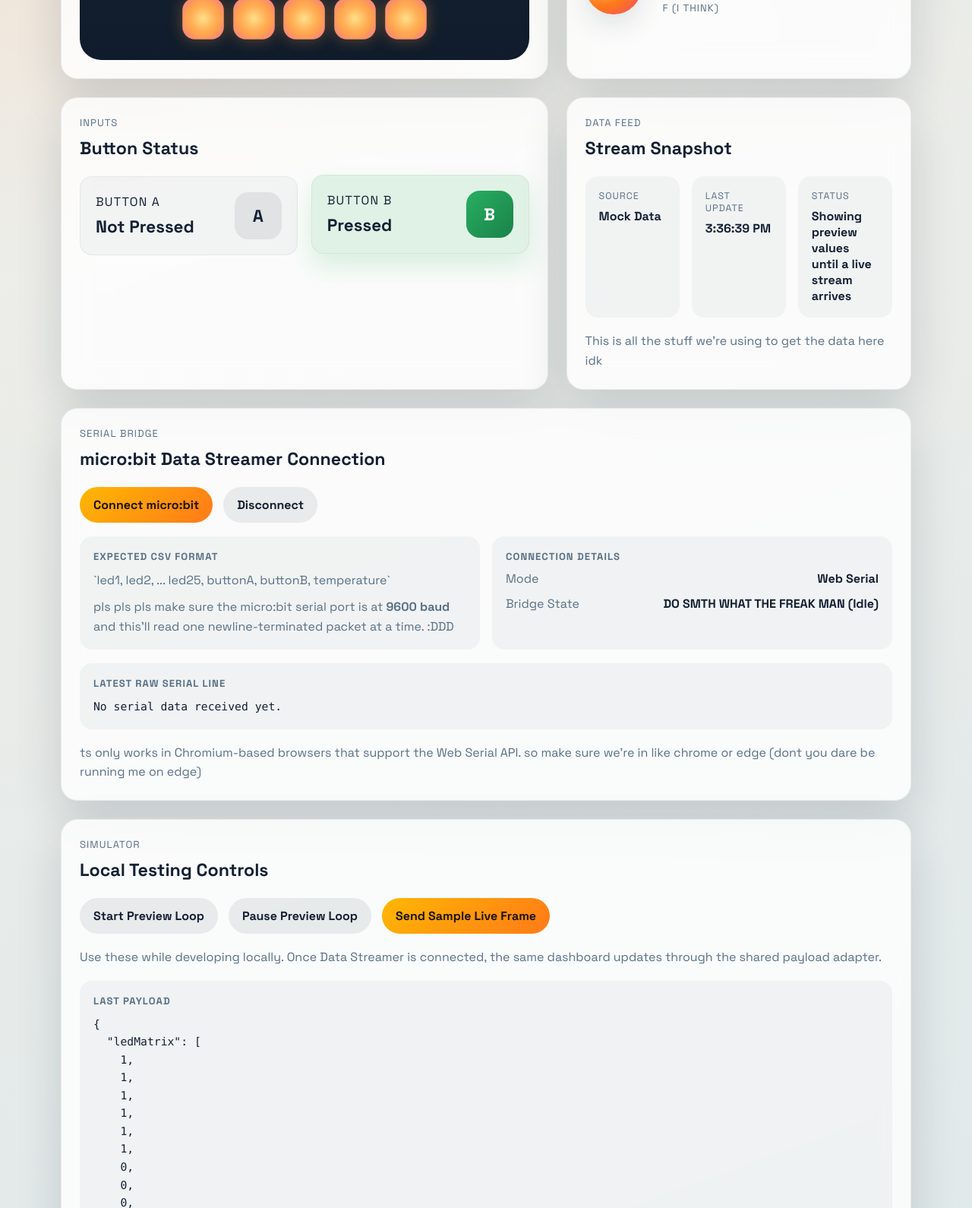
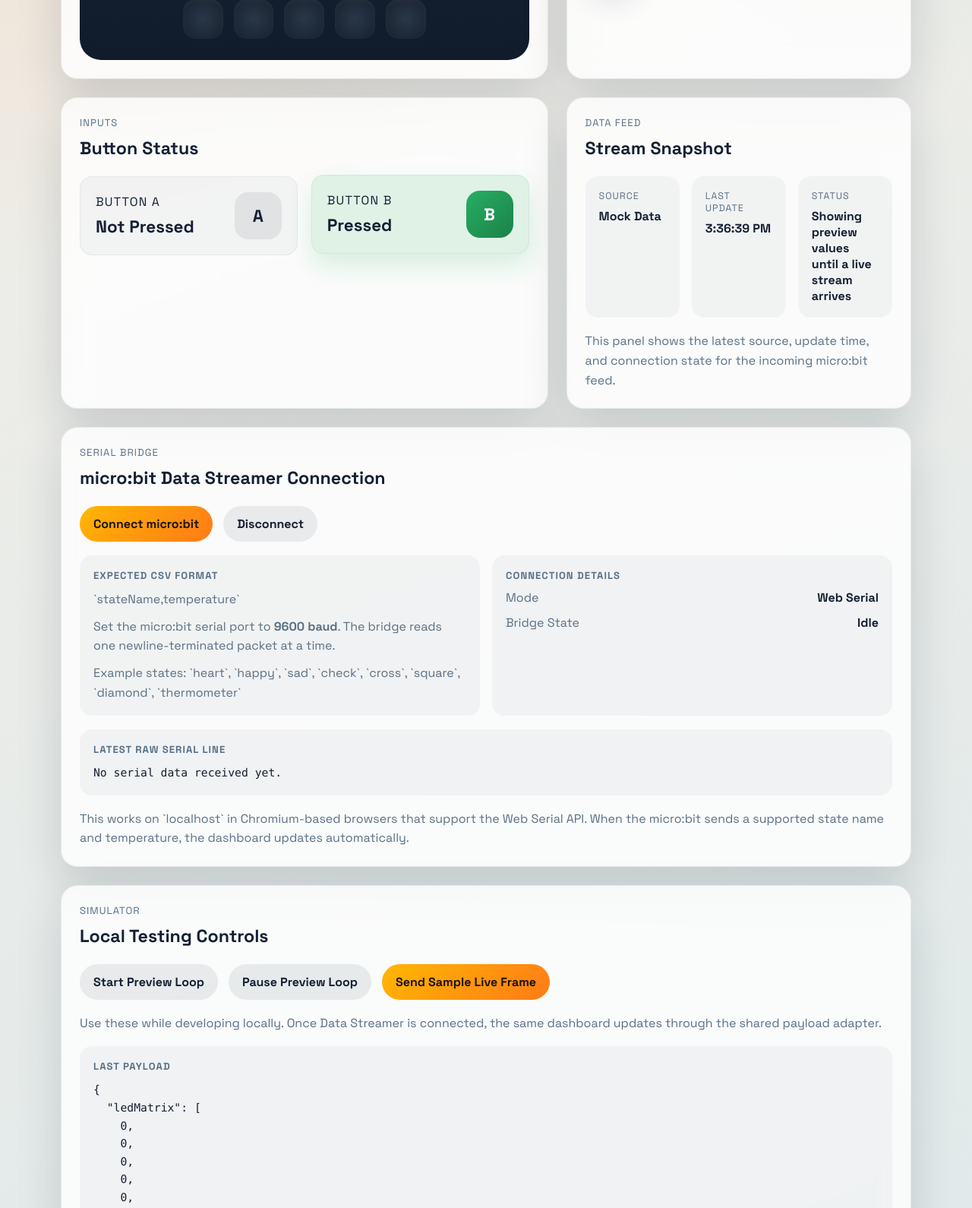
Before and after one commit to Abomba06/microbit-feedback-dashboard, a website: page index.html in a window 1280 px wide. Shown: the part 697-2287 px from the top of the page at 76% size. Drawn offline with Linux system fonts and the light colour scheme.

Commit message:
Switch the serial bridge to named display states

```diff
--- a/app.js
+++ b/app.js
@@ -20,6 +20,87 @@ const serialPreview = document.getElementById("serial-preview");
 const serialState = document.getElementById("serial-state");
 const serialMode = document.getElementById("serial-mode");
 
+const LED_STATE_PATTERNS = {
+  blank: Array(25).fill(0),
+  heart: [
+    0, 1, 0, 1, 0,
+    1, 1, 1, 1, 1,
+    1, 1, 1, 1, 1,
+    0, 1, 1, 1, 0,
+    0, 0, 1, 0, 0,
+  ],
+  happy: [
+    0, 0, 0, 0, 0,
+    0, 1, 0, 1, 0,
+    0, 0, 0, 0, 0,
+    1, 0, 0, 0, 1,
+    0, 1, 1, 1, 0,
+  ],
+  smile: [
+    0, 0, 0, 0, 0,
+    0, 1, 0, 1, 0,
+    0, 0, 0, 0, 0,
+    1, 0, 0, 0, 1,
+    0, 1, 1, 1, 0,
+  ],
+  sad: [
+    0, 0, 0, 0, 0,
+    0, 1, 0, 1, 0,
+    0, 0, 0, 0, 0,
+    0, 1, 1, 1, 0,
+    1, 0, 0, 0, 1,
+  ],
+  check: [
+    0, 0, 0, 0, 1,
+    0, 0, 0, 1, 0,
+    1, 0, 1, 0, 0,
+    0, 1, 0, 0, 0,
+    0, 0, 0, 0, 0,
+  ],
+  yes: [
+    0, 0, 0, 0, 1,
+    0, 0, 0, 1, 0,
+    1, 0, 1, 0, 0,
+    0, 1, 0, 0, 0,
+    0, 0, 0, 0, 0,
+  ],
+  cross: [
+    1, 0, 0, 0, 1,
+    0, 1, 0, 1, 0,
+    0, 0, 1, 0, 0,
+    0, 1, 0, 1, 0,
+    1, 0, 0, 0, 1,
+  ],
+  no: [
+    1, 0, 0, 0, 1,
+    0, 1, 0, 1, 0,
+    0, 0, 1, 0, 0,
+    0, 1, 0, 1, 0,
+    1, 0, 0, 0, 1,
+  ],
+  square: [
+    1, 1, 1, 1, 1,
+    1, 0, 0, 0, 1,
+    1, 0, 0, 0, 1,
+    1, 0, 0, 0, 1,
+    1, 1, 1, 1, 1,
+  ],
+  diamond: [
+    0, 0, 1, 0, 0,
+    0, 1, 0, 1, 0,
+    1, 0, 0, 0, 1,
+    0, 1, 0, 1, 0,
+    0, 0, 1, 0, 0,
+  ],
+  thermometer: [
+    0, 0, 1, 0, 0,
+    0, 0, 1, 0, 0,
+    0, 0, 1, 0, 0,
+    0, 0, 1, 0, 0,
+    0, 1, 1, 1, 0,
+  ],
+};
+
 for (let index = 0; index < 25; index += 1) {
   const cell = document.createElement("div");
   cell.className = "led-cell";
@@ -29,37 +110,19 @@ for (let index = 0; index < 25; index += 1) {
 
 const mockFrames = [
   {
-    ledMatrix: [
-      0, 1, 0, 1, 0,
-      0, 1, 0, 1, 0,
-      0, 0, 1, 0, 0,
-      1, 0, 0, 0, 1,
-      0, 1, 1, 1, 0,
-    ],
+    displayState: "happy",
     buttonA: false,
     buttonB: false,
     temperature: 73.4,
   },
   {
-    ledMatrix: [
-      0, 1, 1, 1, 0,
-      1, 0, 0, 0, 1,
-      1, 0, 1, 0, 1,
-      1, 0, 0, 0, 1,
-      0, 1, 1, 1, 0,
-    ],
+    displayState: "square",
     buttonA: true,
     buttonB: false,
     temperature: 77.0,
   },
   {
-    ledMatrix: [
-      1, 1, 1, 1, 1,
-      1, 0, 0, 0, 1,
-      1, 0, 1, 0, 1,
-      1, 0, 0, 0, 1,
-      1, 1, 1, 1, 1,
-    ],
+    displayState: "heart",
     buttonA: false,
     buttonB: true,
     temperature: 80.6,
@@ -67,7 +130,8 @@ const mockFrames = [
 ];
 
 const initialState = {
-  ledMatrix: Array(25).fill(0),
+  ledMatrix: LED_STATE_PATTERNS.blank,
+  displayState: "blank",
   buttonA: false,
   buttonB: false,
   temperature: 75.2,
@@ -86,6 +150,13 @@ function clamp(value, min, max) {
   return Math.min(Math.max(value, min), max);
 }
 
+function normalizeStateName(value) {
+  return String(value ?? "")
+    .trim()
+    .toLowerCase()
+    .replace(/[\s:-]+/g, "");
+}
+
 function normalizeLedMatrix(ledMatrix) {
   if (!Array.isArray(ledMatrix)) {
     return currentState.ledMatrix;
@@ -100,6 +171,11 @@ function normalizeLedMatrix(ledMatrix) {
   return expanded;
 }
 
+function getLedMatrixForState(stateName) {
+  const normalizedState = normalizeStateName(stateName);
+  return LED_STATE_PATTERNS[normalizedState] ?? LED_STATE_PATTERNS.blank;
+}
+
 function extractLedMatrixFromObject(payload) {
   const ledKeys = Array.from({ length: 25 }, (_, index) => `led${index + 1}`);
 
@@ -107,14 +183,22 @@ function extractLedMatrixFromObject(payload) {
     return ledKeys.map((key) => payload[key]);
   }
 
+  if (payload.displayState || payload.state || payload.ledState || payload.icon) {
+    return getLedMatrixForState(
+      payload.displayState ?? payload.state ?? payload.ledState ?? payload.icon,
+    );
+  }
+
   return payload.ledMatrix;
 }
 
 function normalizeIncomingPayload(payload) {
   const ledMatrix = extractLedMatrixFromObject(payload);
+  const displayState = payload.displayState ?? payload.state ?? payload.ledState ?? payload.icon ?? "blank";
 
   return {
     ledMatrix,
+    displayState: normalizeStateName(displayState),
     buttonA: Boolean(Number(payload.buttonA ?? payload.a ?? 0)),
     buttonB: Boolean(Number(payload.buttonB ?? payload.b ?? 0)),
     temperature: Number(payload.temperature ?? payload.temp ?? 0),
@@ -132,6 +216,15 @@ function parseCsvLine(line) {
 
 function normalizeCsvPayload(line) {
   const values = parseCsvLine(line);
+
+  if (values.length === 2) {
+    return normalizeIncomingPayload({
+      displayState: values[0],
+      temperature: values[1],
+      buttonA: 0,
+      buttonB: 0,
+    });
+  }
 
   if (values.length >= 28) {
     return normalizeIncomingPayload({
@@ -194,6 +287,7 @@ function renderDashboard(state) {
   payloadPreview.textContent = JSON.stringify(
     {
       ledMatrix: currentState.ledMatrix,
+      displayState: currentState.displayState,
       buttonA: currentState.buttonA,
       buttonB: currentState.buttonB,
       temperature: currentState.temperature,
@@ -329,9 +423,7 @@ async function connectSerial() {
 // whenever MakeCode Data Streamer emits a new row of values.
 // Example payload:
 // {
-//   ledMatrix: [0, 1, 0, ... 25 total values],
-//   buttonA: 1,
-//   buttonB: 0,
+//   displayState: "heart",
 //   temperature: 75.2
 // }
 window.updateMicrobitDashboard = function updateMicrobitDashboard(payload) {
@@ -347,15 +439,7 @@ startPreviewButton.addEventListener("click", startPreviewLoop);
 stopPreviewButton.addEventListener("click", stopPreviewLoop);
 sampleLiveButton.addEventListener("click", () => {
   window.updateMicrobitDashboard({
-    ledMatrix: [
-      1, 0, 0, 0, 1,
-      0, 1, 0, 1, 0,
-      0, 0, 1, 0, 0,
-      0, 1, 0, 1, 0,
-      1, 0, 0, 0, 1,
-    ],
-    buttonA: 1,
-    buttonB: 1,
+    displayState: "cross",
     temperature: 84.2,
   });
 });
--- a/index.html
+++ b/index.html
@@ -49,9 +49,7 @@
         <section class="panel panel-temp" aria-labelledby="temperature-title">
           <div class="panel-heading">
             <p class="panel-kicker">Environment</p>
-            <h2 id="temperature-title">
-              Temperature Thing I forget the name :D
-            </h2>
+            <h2 id="temperature-title">Temperature Gauge</h2>
           </div>
           <div class="temperature-layout">
             <div class="thermometer" aria-hidden="true">
@@ -67,7 +65,7 @@
                 ><span class="unit">°F</span>
               </p>
               <p class="temperature-range">
-                Expected micro:bit room range: 85-90 F (i think)
+                Expected micro:bit room range: 32&deg;F to 104&deg;F
               </p>
             </div>
           </div>
@@ -116,7 +114,8 @@
             </div>
           </dl>
           <p class="stream-note">
-            This is all the stuff we're using to get the data here idk
+            This panel shows the latest source, update time, and connection state
+            for the incoming micro:bit feed.
           </p>
         </section>
 
@@ -144,13 +143,14 @@
           <div class="bridge-grid">
             <div class="bridge-card">
               <p class="payload-label">Expected CSV Format</p>
+              <p class="bridge-copy">`stateName,temperature`</p>
               <p class="bridge-copy">
-                `led1, led2, ... led25, buttonA, buttonB, temperature`
+                Set the micro:bit serial port to <strong>9600 baud</strong>.
+                The bridge reads one newline-terminated packet at a time.
               </p>
               <p class="bridge-copy">
-                pls pls pls make sure the micro:bit serial port is at
-                <strong>9600 baud</strong> and this'll read one
-                newline-terminated packet at a time. :DDD
+                Example states: `heart`, `happy`, `sad`, `check`, `cross`,
+                `square`, `diamond`, `thermometer`
               </p>
             </div>
             <div class="bridge-card">
@@ -162,7 +162,7 @@
                 </div>
                 <div>
                   <dt>Bridge State</dt>
-                  <dd id="serial-state">DO SMTH WHAT THE FREAK MAN (Idle)</dd>
+                  <dd id="serial-state">Idle</dd>
                 </div>
               </dl>
             </div>
@@ -174,9 +174,9 @@ No serial data received yet.</pre
             >
           </div>
           <p class="stream-note">
-            ts only works in Chromium-based browsers that support the Web Serial
-            API. so make sure we're in like chrome or edge (dont you dare be
-            running me on edge)
+            This works on `localhost` in Chromium-based browsers that support the
+            Web Serial API. When the micro:bit sends a supported state name and
+            temperature, the dashboard updates automatically.
           </p>
         </section>
 
```
Also changed, not shown: README.md.
